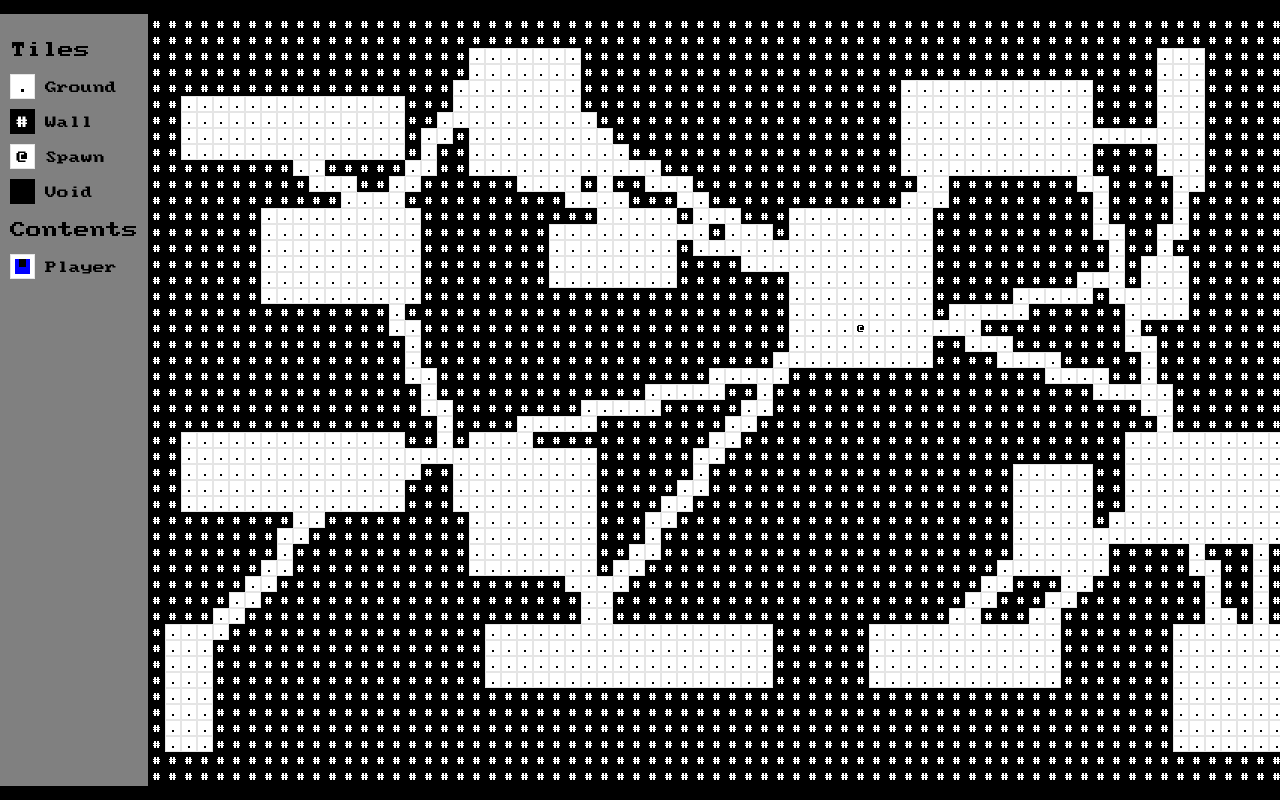
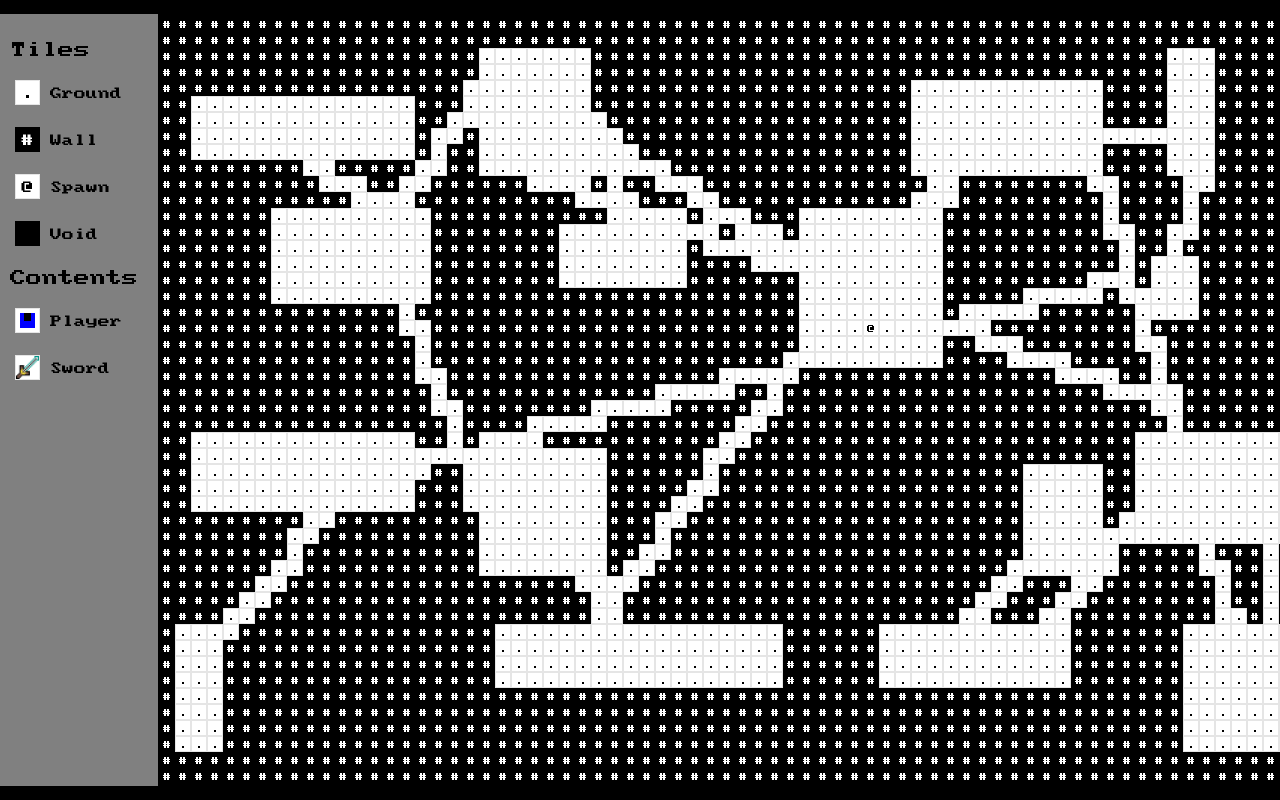
Before and after one commit to TimAstier/react-roguelike, a React (Create React App) app: page /pcg in a window 1280 px wide. Built offline with nearby package versions, Linux system fonts and the light colour scheme; no server answers.

Commit message:
Edit map in MapGenerator

```diff
--- a/src/components/Cell.tsx
+++ b/src/components/Cell.tsx
@@ -1,6 +1,7 @@
 import React from 'react';
 import styled from 'styled-components';
 
+import sword from '../assets/images/sword.png';
 import { CellContent, CellTile } from '../typings/cell';
 import { MoveDirection } from '../typings/moveDirection';
 import { Visibility } from '../typings/visibility';
@@ -41,6 +42,7 @@ export interface CellProps {
   visibility: Visibility;
   cellWidth: number;
   inViewport: boolean;
+  handleClick?: () => void;
 }
 
 export const Cell: React.FC<CellProps> = ({
@@ -51,11 +53,17 @@ export const Cell: React.FC<CellProps> = ({
   visibility,
   cellWidth,
   inViewport,
+  handleClick,
 }) => {
   const renderContent = () => {
     if (content === 'Player' && inViewport) {
       return <Player moveDirection={moveDirection} shouldPlayerAnimate={shouldPlayerAnimate} />;
     }
+
+    if (content === 'Sword') {
+      return <img style={{ height: '100%', width: '100%' }} src={sword} />;
+    }
+
     if (tile === '#') {
       if (visibility !== 'dark') {
         return '#';
@@ -80,6 +88,7 @@ export const Cell: React.FC<CellProps> = ({
 
   return (
     <Wrapper
+      onClick={handleClick}
       backgroundColor={backgroundColor}
       cellWidth={cellWidth}
       inViewport={inViewport}
--- a/src/components/Map.tsx
+++ b/src/components/Map.tsx
@@ -42,6 +42,7 @@ interface Props {
   gameMap: CellData[][];
   shouldPlayerAnimate: boolean;
   inViewport: boolean;
+  handleCellClick?: (position: Position) => void;
 }
 
 const Map: React.FC<Props> = ({
@@ -51,6 +52,7 @@ const Map: React.FC<Props> = ({
   gameMap,
   shouldPlayerAnimate,
   inViewport,
+  handleCellClick,
 }) => {
   const cellWidth = inViewport ? CELL_WIDTH_IN_PIXELS : 16;
 
@@ -69,6 +71,7 @@ const Map: React.FC<Props> = ({
             shouldPlayerAnimate={shouldPlayerAnimate}
             cellWidth={cellWidth}
             inViewport={inViewport}
+            handleClick={handleCellClick ? () => handleCellClick([posY, posX]) : undefined}
           />
         );
       });
--- a/src/components/MapGenerator/MapGenerator.tsx
+++ b/src/components/MapGenerator/MapGenerator.tsx
@@ -3,7 +3,10 @@ import styled from 'styled-components';
 
 // import seedrandom from 'seedrandom';
 import { generateLevel } from '../../pcg/generateLevel';
-import { CellData } from '../../typings/cell';
+import { game } from '../../reducers';
+import { gameActions, INITIAL_STATE } from '../../reducers/game';
+import { CellContent, CellTile } from '../../typings/cell';
+import { Position } from '../../typings/position';
 import Map from '../Map';
 import { Toolbar } from './Toolbar';
 
@@ -12,33 +15,69 @@ const Wrapper = styled.div`
   width: 100%;
   height: 100%;
   align-items: center;
+  user-select: none;
 `;
 
 export const MapGenerator: React.FC = () => {
-  const [gameMap, setGameMap] = React.useState<CellData[][] | null>(null);
+  const [state, dispatch] = React.useReducer(game, INITIAL_STATE);
+  const [selectedTile, setSelectedTile] = React.useState<CellTile | null>(null);
+  const [selectedContent, setSelectedContent] = React.useState<CellContent | null>(null);
 
   React.useEffect(() => {
     // We can seed the rng by providing a string to seedrandom():
     // const seed = seedrandom('hello');
     // const newMap = generateMap(String(seed()));
     const level = generateLevel();
-    setGameMap(level.gameMap);
+    // dispatch(gameActions.initPlayerSpawn(level.playerSpawn));
+    dispatch(gameActions.setCurrentMap(level.gameMap));
   }, []);
 
-  if (gameMap === null) {
+  if (state.currentMap === null) {
     return <div>loading...</div>;
   }
 
+  const handleSelectedTile = (tile: CellTile) => {
+    setSelectedContent(null);
+    setSelectedTile(tile);
+  };
+
+  const handleSelectedContent = (content: CellContent) => {
+    setSelectedTile(null);
+    setSelectedContent(content);
+  };
+
+  const handleCellClick = (position: Position) => {
+    if (state.currentMap !== null) {
+      const cellData = state.currentMap[position[1]][position[0]];
+
+      if (selectedTile) {
+        cellData.tile = selectedTile;
+      }
+
+      if (selectedContent) {
+        cellData.content = selectedContent;
+      }
+
+      dispatch(gameActions.updateCell({ position, cellData }));
+    }
+  };
+
   return (
     <Wrapper>
-      <Toolbar />
+      <Toolbar
+        selectedTile={selectedTile}
+        handleSelectedTile={handleSelectedTile}
+        selectedContent={selectedContent}
+        handleSelectedContent={handleSelectedContent}
+      />
       <Map
         inViewport={false}
         playerPosition={[0, 0]}
         fogOfWar={false}
         moveDirection={'Up'}
-        gameMap={gameMap}
+        gameMap={state.currentMap}
         shouldPlayerAnimate={false}
+        handleCellClick={handleCellClick}
       />
     </Wrapper>
   );
--- a/src/components/MapGenerator/Toolbar.tsx
+++ b/src/components/MapGenerator/Toolbar.tsx
@@ -2,6 +2,7 @@ import React from 'react';
 import styled from 'styled-components';
 
 import { CELL_WIDTH_IN_PIXELS } from '../../constants/config';
+import { CellContent, CellTile } from '../../typings/cell';
 import { Cell, CellProps } from '../Cell';
 
 const Wrapper = styled.div`
@@ -11,10 +12,19 @@ const Wrapper = styled.div`
   padding: 10px 10px;
 `;
 
-const CellWrapper = styled.div`
+interface CellWrapperProps {
+  selected: boolean;
+}
+
+const CellWrapper = styled.div<CellWrapperProps>`
   display: flex;
   align-items: center;
   margin-bottom: 10px;
+  border: ${(props) => (props.selected ? 'solid 2px blue' : 'solid 2px grey')};
+  cursor: pointer;
+  height: 27px;
+  width: 128px;
+  padding: 3px 3px 3px 3px;
 `;
 
 const Label = styled.div`
@@ -32,31 +42,60 @@ const defaultCellProps: CellProps = {
   inViewport: true,
 };
 
-export const Toolbar: React.FC = () => {
+interface Props {
+  selectedTile: CellTile | null;
+  handleSelectedTile: (tile: CellTile) => void;
+  selectedContent: CellContent | null;
+  handleSelectedContent: (content: CellContent) => void;
+}
+
+export const Toolbar: React.FC<Props> = (props) => {
   return (
     <Wrapper>
       <p>Tiles</p>
-      <CellWrapper>
+      <CellWrapper
+        selected={props.selectedTile === '.'}
+        onClick={() => props.handleSelectedTile('.')}
+      >
         <Cell {...defaultCellProps} tile={'.'} />
         <Label>Ground</Label>
       </CellWrapper>
-      <CellWrapper>
+      <CellWrapper
+        selected={props.selectedTile === '#'}
+        onClick={() => props.handleSelectedTile('#')}
+      >
         <Cell {...defaultCellProps} tile={'#'} />
         <Label>Wall</Label>
       </CellWrapper>
-      <CellWrapper>
+      <CellWrapper
+        selected={props.selectedTile === '@'}
+        onClick={() => props.handleSelectedTile('@')}
+      >
         <Cell {...defaultCellProps} tile={'@'} />
         <Label>Spawn</Label>
       </CellWrapper>
-      <CellWrapper>
+      <CellWrapper
+        selected={props.selectedTile === ' '}
+        onClick={() => props.handleSelectedTile(' ')}
+      >
         <Cell {...defaultCellProps} tile={' '} />
         <Label>Void</Label>
       </CellWrapper>
 
       <p>Contents</p>
-      <CellWrapper>
+      <CellWrapper
+        selected={props.selectedContent === 'Player'}
+        onClick={() => props.handleSelectedContent('Player')}
+      >
         <Cell {...defaultCellProps} tile={'.'} content="Player" />
         <Label>Player</Label>
+      </CellWrapper>
+      <CellWrapper
+        selected={props.selectedContent === 'Sword'}
+        onClick={() => props.handleSelectedContent('Sword')}
+      >
+        <Cell {...defaultCellProps} tile={'.'} content="Sword" />
+        <Label>Sword</Label>
       </CellWrapper>
     </Wrapper>
   );
--- a/src/reducers/game.ts
+++ b/src/reducers/game.ts
@@ -8,10 +8,16 @@ import { updateVisibility } from '../utils/updateVisibility';
 
 // ACTIONS
 
+interface UpdateCellPayload {
+  cellData: CellData;
+  position: Position;
+}
+
 export type GameAction =
   | { type: '@@GAME/MOVE_PLAYER'; direction: MoveDirection }
   | { type: '@@GAME/SET_CURRENT_MAP'; currentMap: CellData[][] }
-  | { type: '@@GAME/INIT_PLAYER_SPAWN'; playerSpawn: Position };
+  | { type: '@@GAME/INIT_PLAYER_SPAWN'; playerSpawn: Position }
+  | { type: '@@GAME/UPDATE_CELL'; payload: UpdateCellPayload };
 
 const movePlayer = (direction: MoveDirection): GameAction => ({
   type: '@@GAME/MOVE_PLAYER',
@@ -28,10 +34,16 @@ const initPlayerSpawn = (playerSpawn: Position): GameAction => ({
   playerSpawn,
 });
 
+const updateCell = (payload: UpdateCellPayload): GameAction => ({
+  type: '@@GAME/UPDATE_CELL',
+  payload,
+});
+
 export const gameActions = {
   movePlayer,
   setCurrentMap,
   initPlayerSpawn,
+  updateCell,
 };
 
 // INITIAL_STATE
@@ -144,6 +156,18 @@ const reduceMovePlayer = (state = INITIAL_STATE, moveDirection: MoveDirection) =
   }
 };
 
+const reduceUpdateCell = (state = INITIAL_STATE, payload: UpdateCellPayload) => {
+  const gameMap = state.currentMap;
+
+  console.log(payload.position);
+  console.log(payload.cellData);
+
+  return {
+    ...state,
+    // gameMap,
+  };
+};
+
 export const game: Reducer<GameState, GameAction> = (state = INITIAL_STATE, action) => {
   switch (action.type) {
     case '@@GAME/MOVE_PLAYER':
@@ -156,6 +180,8 @@ export const game: Reducer<GameState, GameAction> = (state = INITIAL_STATE, acti
         playerPosition: action.playerSpawn,
         playerPreviousPosition: action.playerSpawn,
       };
+    case '@@GAME/UPDATE_CELL':
+      return reduceUpdateCell(state, action.payload);
     default:
       return INITIAL_STATE;
   }
--- a/src/typings/cell.ts
+++ b/src/typings/cell.ts
@@ -1,6 +1,6 @@
 import { Visibility } from '../typings/visibility';
 
-export type CellContent = 0 | 'Player';
+export type CellContent = 0 | 'Player' | 'Sword';
 export type CellTile = ' ' | '#' | '.' | '@';
 
 export interface CellData {
```
Also changed, not shown: src/assets/images/sword.png (added), 1 other file (tests, documents, lock files or other folders).
